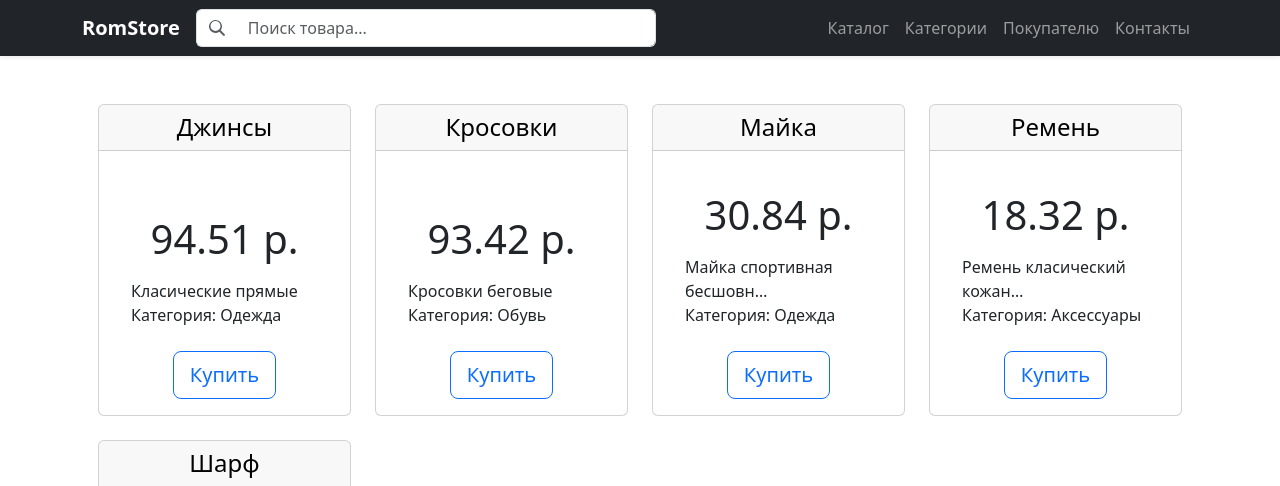
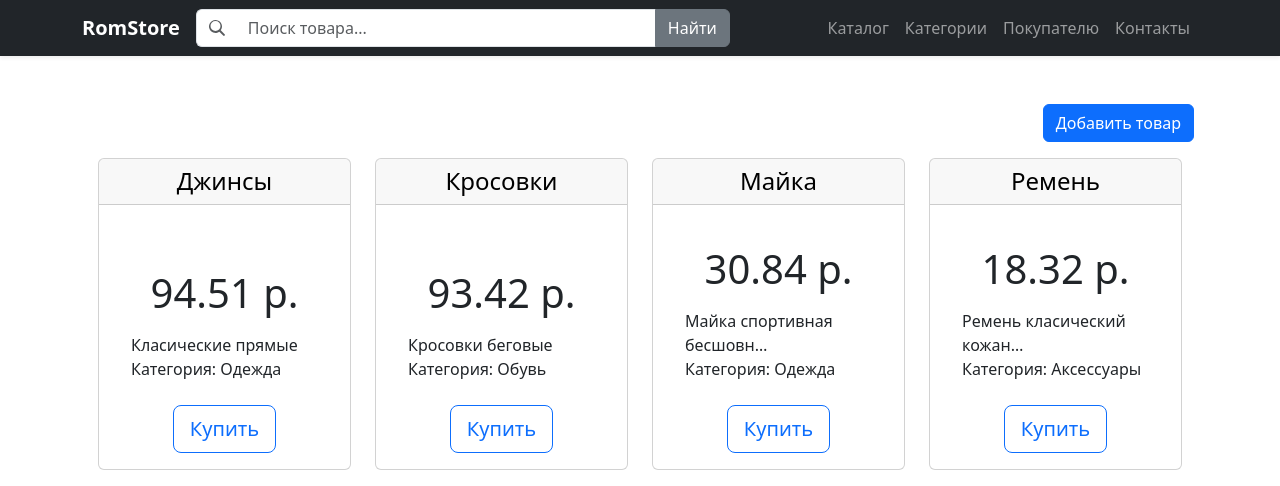
Before and after one commit to RomanVarshavskiy/HomeWork_22, a Django app: page /catalog/products_list/ in a window 1280 px wide. Shown: the top 486 px of the page. Run offline with Django 5.2, Linux system fonts and the light colour scheme; data comes from the database, SQL or seed files in the repository; some libraries are stand-ins or nearby versions.

Commit message:
update base.html, products_list.html. Remove header.html

```diff
--- a/catalog/templates/catalog/base.html
+++ b/catalog/templates/catalog/base.html
@@ -14,7 +14,7 @@
 
 </head>
 <header>
-{% include 'catalog/header.html' %}
+{% include 'catalog/includes/header.html' %}
 </header>
 <body>
     <div class="container px-3 pt-md-5">
--- a/catalog/templates/catalog/header.html
+++ b/catalog/templates/catalog/includes/header.html
@@ -18,6 +18,7 @@
                                placeholder="Поиск товара..."
                                value=""
                                class="form-control border-start-0 fast-search__input ym-record-keys">
+                        <button type="button" class="btn btn-secondary">Найти</button>
                     </div>
                 </div>
             </div>
--- a/catalog/templates/catalog/products_list.html
+++ b/catalog/templates/catalog/products_list.html
@@ -3,6 +3,10 @@
 {% block title %}Список товаров{% endblock %}
 
 {% block content %}
+
+<div class="d-flex justify-content-end mb-3">
+    <a href="{% url 'catalog:product_create' %}" class="btn btn-primary">Добавить товар</a>
+</div>
 
 <div class="container">
     <div class="row text-center gy-4">
```
Also changed, not shown: media/catalog/image/ботильоны.webp (added).
